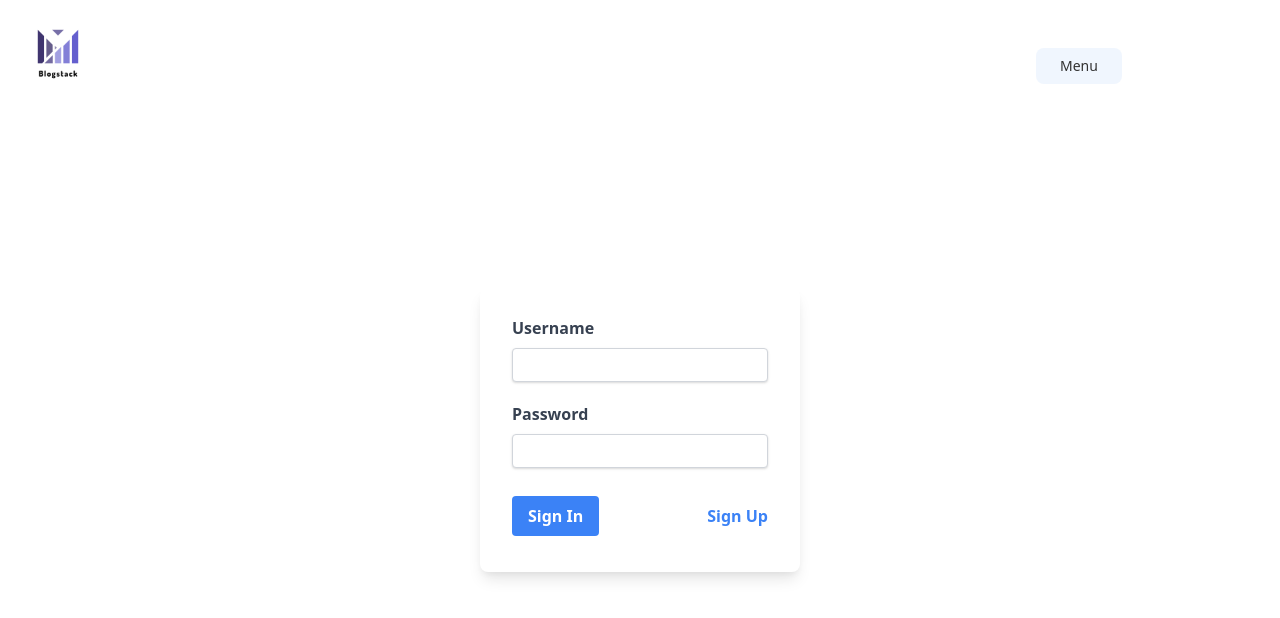
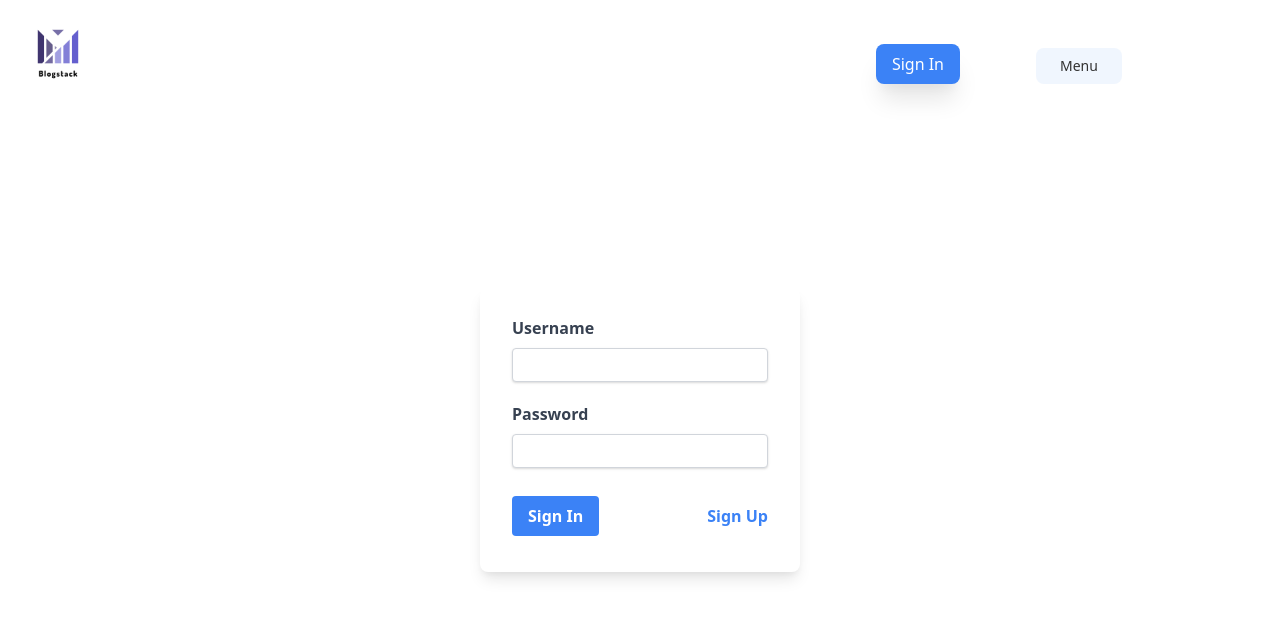
Before and after one commit to Buzzaw91/BlogStack, a React (Create React App) app in the folder client/: page /login in a window 1280 px wide. Shown: the top 618 px of the page. Built offline with nearby package versions, Linux system fonts and the light colour scheme.

Commit message:
add navbutton

```diff
--- /dev/null
+++ b/client/src/components/NavButton.js
@@ -0,0 +1,14 @@
+import React from 'react';
+import { Link } from 'react-router-dom'
+
+const NavButton = ({userInfo}) => {
+
+
+    return (
+        <>
+            <button className='px-4  font-medium py-2 mt-11 text-white shadow-xl  rounded-lg bg-blue-500 mr-80 transition ease-out duration-300 transform hover:scale-105'>{userInfo ? 'Create Post': 'Sign In'}</button>
+        </>
+    )
+}
+
+export default NavButton
--- a/client/src/components/Navbar.js
+++ b/client/src/components/Navbar.js
@@ -5,6 +5,7 @@ import * as FaIcons from 'react-icons/fa'
 import { Menu } from '@headlessui/react'
 import { logout } from '../actions/userActions'
 import logo from '../images/logos/logo_transparent.png'
+import NavButton from './NavButton'
 
 
 const Navbar = () => {
@@ -12,15 +13,20 @@ const Navbar = () => {
 
     const  userLogin  = useSelector(state => state.userLogin, shallowEqual)
     const { userInfo } = userLogin;
+    const path = userInfo ? '/create': '/login'
 
     const logoutHandler = () => {
         dispatch(logout())
     }
+
     return (
         <div className='overflow-x-hidden overflow-y-visible min-w-full'>
             <div className='flex justify-between bg-white select-none h-48'>
                 <Link to='/' className='px-2 py-2'>
                     <img src={logo} alt='logo' height='100' width='100'/>
+                </Link>
+                <Link to={path}>
+                    <NavButton userInfo={userInfo} />
                 </Link>
                     <Menu as='div' className='absolute right-1 px-4 py-2 pt-12 pr-4 mr-24 w-40 text-sm font-normal text-black bg-white rounded-md opacity-80'>
                         <Menu.Button className='font-medium bg-blue-100 rounded-lg bg-opacity-50 hover:bg-opacity-80 focus:outline-none focus-visible:ring-2 focus-visible:ring-white focus-visible:ring-opacity-75 px-6 py-2'>{userInfo ? userInfo.username : 'Menu'}</Menu.Button>
--- a/client/src/components/Post.js
+++ b/client/src/components/Post.js
@@ -1,9 +1,7 @@
-import React from 'react';
-import axios from 'axios'
+import React from 'react'
 
 
 const Post = ({title, url, body}) => {
-    console.log('url: ',url)
 
     return (
         <div className='container mx-auto flex-col justify-center items-center my-4 border max-w-xl'>
--- a/client/src/screens/LoginScreen.js
+++ b/client/src/screens/LoginScreen.js
@@ -18,7 +18,7 @@ const LoginScreen = () => {
 
     useEffect(() => {
         if (userInfo) {
-            navigate('/user')
+            navigate(`/${userInfo.username}`)
         }
     }, [navigate, userInfo])
 
```
